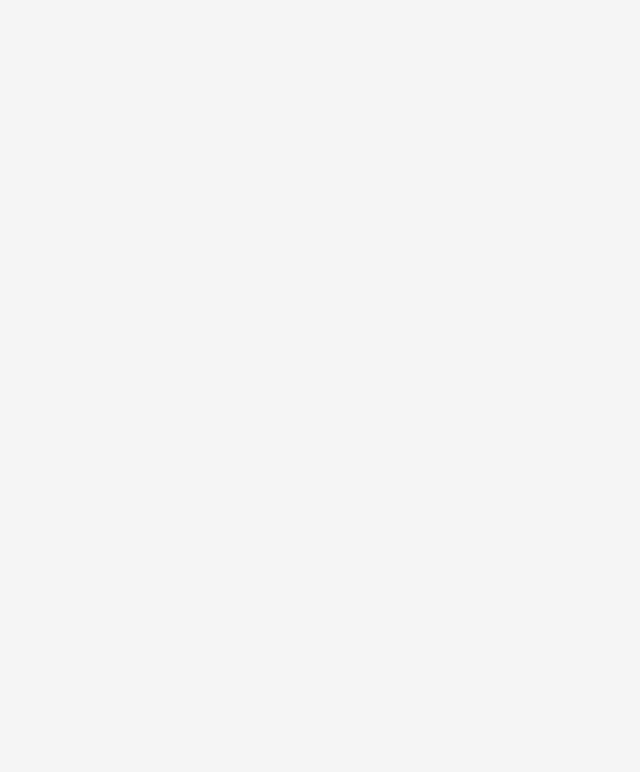
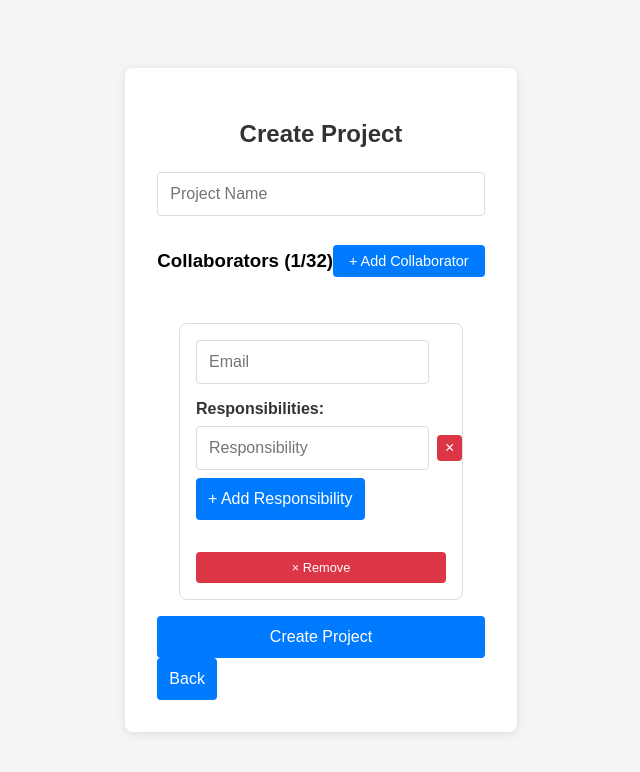
Before and after one commit to hackscholar/stormhacks, a React (Create React App) app in the folder frontend/: page /create-project in a window 1280 px wide. Before the commit this address had no page. Shown: the top 772 px of the page, without its empty margins (319-959 px from the left). Built offline with nearby package versions, Linux system fonts and the light colour scheme.

Commit message:
Added implement for create project feature

```diff
--- a/frontend/src/App.js
+++ b/frontend/src/App.js
@@ -3,6 +3,7 @@ import { BrowserRouter as Router, Routes, Route } from 'react-router-dom';
 import Login from './components/Login';
 import Signup from './components/Signup';
 import Dashboard from './components/Dashboard';
+import CreateProject from './components/CreateProject';
 
 function App() {
   return (
@@ -11,6 +12,7 @@ function App() {
         <Route path="/" element={<Login />} />
         <Route path="/signup" element={<Signup />} />
         <Route path="/dashboard" element={<Dashboard />} />
+        <Route path="/create-project" element={<CreateProject />} />
       </Routes>
     </Router>
   );
--- /dev/null
+++ b/frontend/src/components/CreateProject.js
@@ -0,0 +1,180 @@
+import React, { useState } from 'react';
+import { useNavigate } from 'react-router-dom';
+
+function CreateProject() {
+  const [projectName, setProjectName] = useState('');
+  const [collaborators, setCollaborators] = useState([{ email: '', responsibilities: [''] }]);
+  const [generatedCode, setGeneratedCode] = useState('');
+  const [status, setStatus] = useState('');
+  const navigate = useNavigate();
+
+  const addCollaborator = () => {
+    if (collaborators.length < 32) {
+      setCollaborators([...collaborators, { email: '', responsibilities: [''] }]);
+    }
+  };
+
+  const updateCollaborator = (index, field, value) => {
+    const updated = collaborators.map((collab, i) =>
+      i === index ? { ...collab, [field]: value } : collab
+    );
+    setCollaborators(updated);
+  };
+
+  const addResponsibility = (collabIndex) => {
+    const updated = collaborators.map((collab, i) =>
+      i === collabIndex ? { ...collab, responsibilities: [...collab.responsibilities, ''] } : collab
+    );
+    setCollaborators(updated);
+  };
+
+  const updateResponsibility = (collabIndex, respIndex, value) => {
+    const updated = collaborators.map((collab, i) => {
+      if (i === collabIndex) {
+        const newResp = collab.responsibilities.map((resp, j) =>
+          j === respIndex ? value : resp
+        );
+        return { ...collab, responsibilities: newResp };
+      }
+      return collab;
+    });
+    setCollaborators(updated);
+  };
+
+  const removeResponsibility = (collabIndex, respIndex) => {
+    const updated = collaborators.map((collab, i) => {
+      if (i === collabIndex) {
+        return { ...collab, responsibilities: collab.responsibilities.filter((_, j) => j !== respIndex) };
+      }
+      return collab;
+    });
+    setCollaborators(updated);
+  };
+
+  const removeCollaborator = (index) => {
+    setCollaborators(collaborators.filter((_, i) => i !== index));
+  };
+
+  const handleSubmit = async (e) => {
+    e.preventDefault();
+
+    const projectData = {
+      name: projectName,
+      creator: localStorage.getItem('currentUser') || 'user@example.com',
+      collaborators: collaborators.filter(c => c.email)
+    };
+
+    try {
+      const response = await fetch('http://localhost:5000/api/create-project', {
+        method: 'POST',
+        headers: { 'Content-Type': 'application/json' },
+        body: JSON.stringify(projectData)
+      });
+
+      const result = await response.json();
+
+      if (result.success) {
+        setGeneratedCode(result.project.code);
+        setStatus('success');
+
+        // Store locally
+        const projects = JSON.parse(localStorage.getItem('projects') || '[]');
+        projects.push(result.project);
+        localStorage.setItem('projects', JSON.stringify(projects));
+
+        // Store collaborator responsibilities locally
+        collaborators.forEach(collab => {
+          if (collab.email) {
+            localStorage.setItem(`responsibilities_${collab.email}`, JSON.stringify({
+              projectId: result.project.id,
+              responsibilities: collab.responsibilities.filter(r => r.trim())
+            }));
+          }
+        });
+      } else {
+        setStatus('failed');
+      }
+    } catch (error) {
+      console.error('Error creating project:', error);
+      setStatus('failed');
+    }
+  };
+
+  return (
+    <div className="container">
+      <h2>Create Project</h2>
+
+      {status === 'success' ? (
+        <div className="success-message">
+          <h3>Success</h3>
+          <p>Project created! Code: <strong>{generatedCode}</strong></p>
+          <button onClick={() => navigate('/dashboard')}>Back to Dashboard</button>
+        </div>
+      ) : status === 'failed' ? (
+        <div className="error-message">
+          <h3>Failed</h3>
+          <p>Project creation failed. Please try again.</p>
+          <button onClick={() => setStatus('')}>Try Again</button>
+        </div>
+      ) : (
+        <form onSubmit={handleSubmit}>
+          <input
+            type="text"
+            placeholder="Project Name"
+            value={projectName}
+            onChange={(e) => setProjectName(e.target.value)}
+            required
+          />
+
+          <div className="collaborators-header">
+            <h3>Collaborators ({collaborators.length}/32)</h3>
+            <button
+              type="button"
+              onClick={addCollaborator}
+              className="add-collaborator-btn"
+              disabled={collaborators.length >= 32}
+            >
+              + Add Collaborator
+            </button>
+          </div>
+
+          <div className="collaborators-grid">
+            {collaborators.map((collab, collabIndex) => (
+              <div key={collabIndex} className="collaborator-section">
+                <input
+                  type="email"
+                  placeholder="Email"
+                  value={collab.email}
+                  onChange={(e) => updateCollaborator(collabIndex, 'email', e.target.value)}
+                />
+
+                <div className="responsibilities-section">
+                  <h4>Responsibilities:</h4>
+                  {collab.responsibilities.map((resp, respIndex) => (
+                    <div key={respIndex} className="responsibility-row">
+                      <input
+                        type="text"
+                        placeholder="Responsibility"
+                        value={resp}
+                        onChange={(e) => updateResponsibility(collabIndex, respIndex, e.target.value)}
+                      />
+                      <button type="button" onClick={() => removeResponsibility(collabIndex, respIndex)}>×</button>
+                    </div>
+                  ))}
+                  <button type="button" onClick={() => addResponsibility(collabIndex)}>+ Add Responsibility</button>
+                </div>
+
+                <button type="button" onClick={() => removeCollaborator(collabIndex)} className="remove-collaborator-btn">× Remove</button>
+              </div>
+            ))}
+          </div>
+          <button type="submit">Create Project</button>
+        </form>
+      )}
+
+      <button onClick={() => navigate('/dashboard')}>Back</button>
+    </div>
+  );
+}
+
+export default CreateProject;
--- a/frontend/src/components/Dashboard.js
+++ b/frontend/src/components/Dashboard.js
@@ -13,8 +13,12 @@ function Dashboard() {
   }, []);
 
   const handleToggleClick = (toggleType) => {
-    console.log(`${toggleType} clicked`);
-    // Functionality to be implemented
+    if (toggleType === 'Create Project') {
+      navigate('/create-project');
+    } else {
+      console.log(`${toggleType} clicked`);
+      // Functionality to be implemented
+    }
   };
 
   const handleSignOut = () => {
--- a/frontend/src/index.css
+++ b/frontend/src/index.css
@@ -19,7 +19,9 @@ body.dashboard-page {
   padding: 2rem;
   border-radius: 8px;
   box-shadow: 0 2px 10px rgba(0,0,0,0.1);
-  width: 300px;
+  width: auto;
+  max-width: 95vw;
+  min-width: 300px;
 }
 
 h2 {
@@ -172,3 +174,110 @@ p {
   text-align: center;
   margin-top: 1rem;
 }
+
+.collaborator-row {
+  display: flex;
+  gap: 0.5rem;
+  margin-bottom: 0.5rem;
+  align-items: center;
+}
+
+.collaborator-row input {
+  flex: 1;
+}
+
+.collaborator-row button {
+  padding: 0.5rem;
+  background: #dc3545;
+  font-size: 0.8rem;
+}
+
+.success-message {
+  text-align: center;
+  padding: 2rem;
+  background: #d4edda;
+  border-radius: 8px;
+  margin-bottom: 1rem;
+}
+
+.error-message {
+  text-align: center;
+  padding: 2rem;
+  background: #f8d7da;
+  border-radius: 8px;
+  margin-bottom: 1rem;
+  color: #721c24;
+}
+
+.collaborators-header {
+  display: flex;
+  justify-content: space-between;
+  align-items: center;
+  margin-bottom: 1rem;
+}
+
+.add-collaborator-btn {
+  padding: 0.5rem 1rem;
+  font-size: 0.9rem;
+}
+
+.add-collaborator-btn:disabled {
+  background: #6c757d !important;
+  cursor: not-allowed;
+  opacity: 0.6;
+}
+
+.collaborators-grid {
+  display: flex;
+  gap: 1rem;
+  flex-wrap: wrap;
+  justify-content: center;
+}
+
+.collaborator-section {
+  border: 1px solid #ddd;
+  padding: 1rem;
+  border-radius: 8px;
+  width: 250px;
+  flex-shrink: 0;
+  position: relative;
+}
+
+.remove-collaborator-btn {
+  background: #dc3545 !important;
+  padding: 0.5rem 1rem !important;
+  font-size: 0.8rem !important;
+  margin-top: 1rem;
+  width: 100%;
+}
+
+.remove-collaborator-btn:hover {
+  background: #c82333 !important;
+}
+
+.responsibilities-section {
+  margin: 1rem 0;
+}
+
+.responsibilities-section h4 {
+  margin: 0.5rem 0;
+  color: #333;
+}
+
+.responsibility-row {
+  display: flex;
+  gap: 0.5rem;
+  margin-bottom: 0.5rem;
+  align-items: center;
+}
+
+.responsibility-row input {
+  flex: 1;
+}
+
+.responsibility-row button {
+  padding: 0.25rem 0.5rem;
+  background: #dc3545;
+  font-size: 1rem;
+  width: 30px;
+}
```
Also changed, not shown: 1 other file (tests, documents, lock files or other folders).
